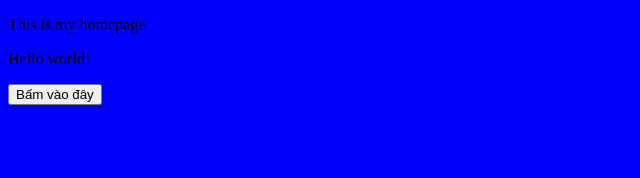
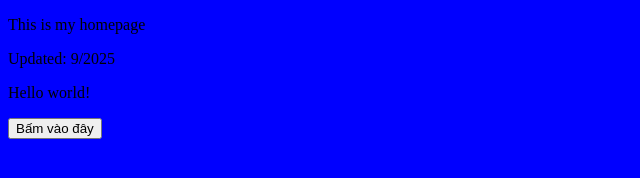
Before and after one commit to vinhthanh601/ThucHanhGit, a plain HTML site: page index.html in a window 1280 px wide. Shown: the whole page, without its empty margins (0-640 px from the left). Drawn offline with Linux system fonts and the light colour scheme.

Commit message:
index.html

```diff
--- a/index.html
+++ b/index.html
@@ -7,6 +7,7 @@
 </head>
 <body>
 <p>This is my homepage</p>
+<p>Updated: 9/2025</p>
 <p>Hello world!</p>
 <button onclick="alert('Bạn đã bấm nút!')">Bấm vào đây</button>
 </body>
```
